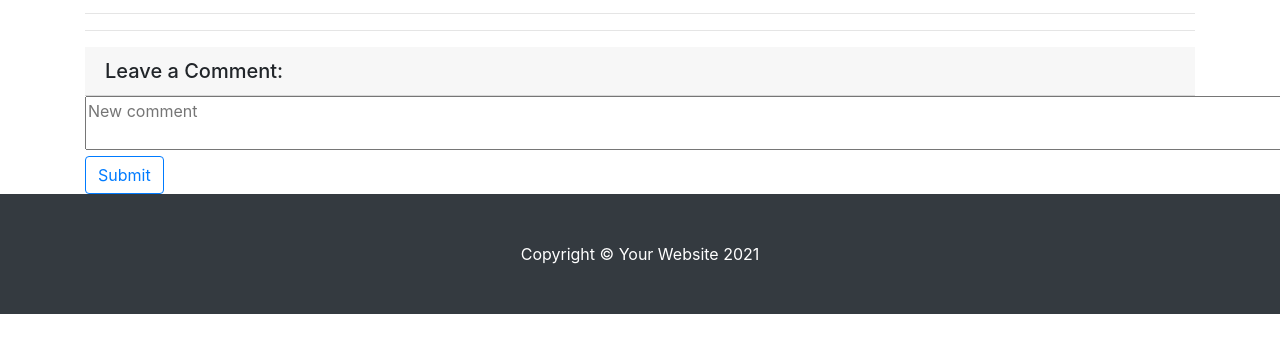
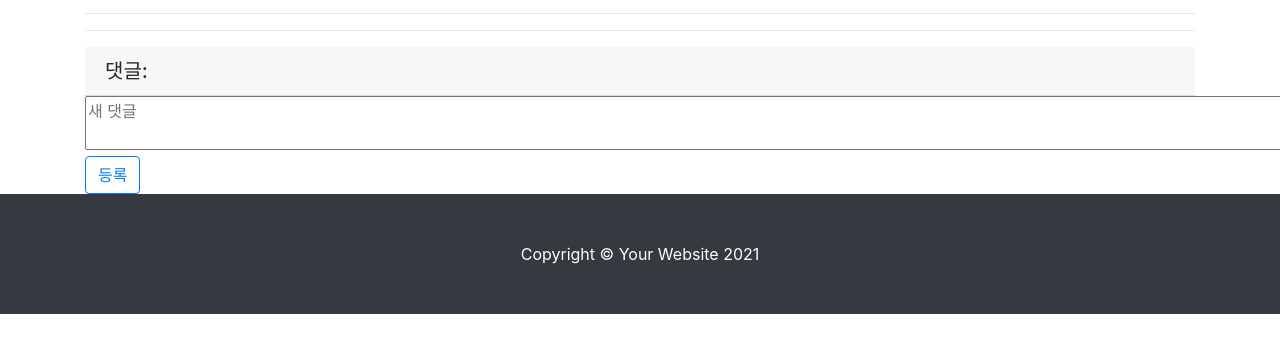
Before and after one commit to SangWoo9734/SE_TEAM1, a plain HTML site: page project/post.html in a window 1280 px wide. Shown: the part 143-496 px from the top of the page. Drawn offline with nearby package versions, Linux system fonts and the light colour scheme; no server answers.

Commit message:
포스트 등록 한글 변경

```diff
--- a/project/post.html
+++ b/project/post.html
@@ -180,11 +180,11 @@
                     <p id="Content"></p>
                     <hr />
                     <!-- Comments form-->
-                    <h5 class="card-header">Leave a Comment:</h5>
+                    <h5 class="card-header">댓글:</h5>
                     <div id="comments">
                         <div>
-                            <textarea id="new-comment" name="new_comment" row=5 cols=130 placeholder="New comment"></textarea>
-                            <button type="submit" class="btn btn-outline-primary" onclick="submitComment()">Submit</button>
+                            <textarea id="new-comment" name="new_comment" row=5 cols=130 placeholder="새 댓글"></textarea>
+                            <button type="submit" class="btn btn-outline-primary" onclick="submitComment()">등록</button>
                         </div>
                     </div>
         </div>
```
Also changed, not shown: project/writepost.html (+4 -4 lines).
